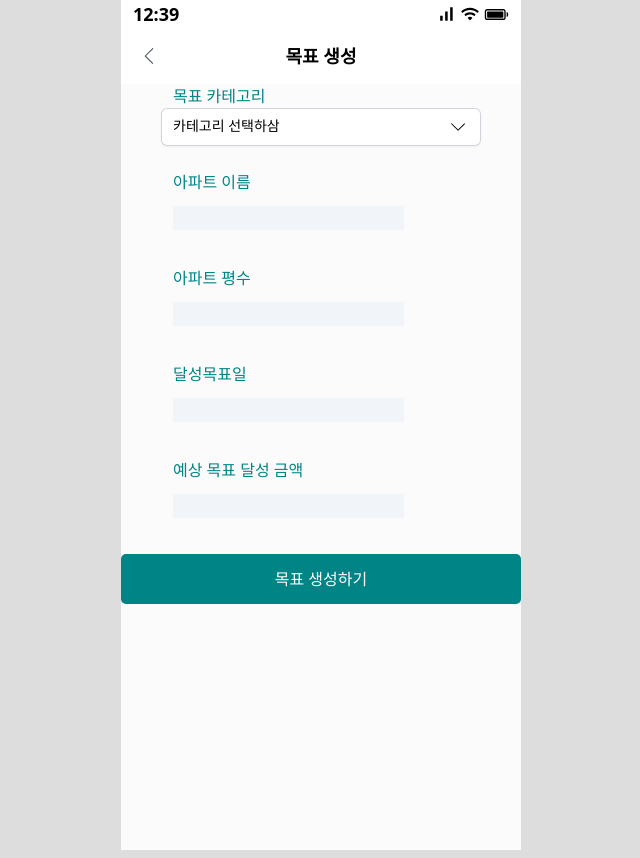
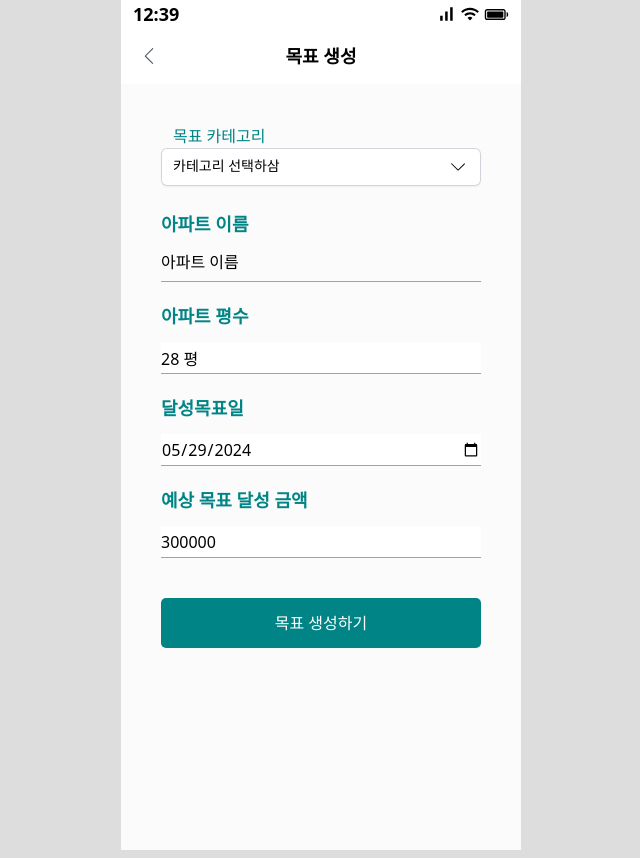
Before and after one commit to HanaPiece/hana-piece-client, a React (Vite) app: page /mypage/goal/create in a window 1280 px wide. Shown: the whole page, without its empty margins (319-959 px from the left). Built offline with nearby package versions, Linux system fonts and the light colour scheme; what chartjs-plugin-datalabels would draw is missing.

Commit message:
design: 마이페이지 목표관리 디자인 수정

```diff
--- a/src/pages/mypage/goal/GoalCreatePage.tsx
+++ b/src/pages/mypage/goal/GoalCreatePage.tsx
@@ -16,10 +16,9 @@ export const GoalCreatePage = () => {
 
   return (
     <>
-      <div className="container m-10">
+      <div className="container ">
         <TopLine name={"목표 생성"} />
-
-        <div className="flex flex-col items-center">
+        <div className="flex flex-col items-center m-10">
           <div className="">
             <label className="m-3 text-customGreen">목표 카테고리</label>
             <br />
@@ -75,28 +74,29 @@ export const GoalCreatePage = () => {
             <br />
             <br />
 
-            <label className="m-3 text-customGreen">아파트 이름</label>
-            <br />
-            <input type="text" className="m-3 bg-slate-100"></input>
-            <br />
-            <br />
-            <label className="m-3 text-customGreen">아파트 평수</label>
-            <br />
-            <input type="text" className="m-3 bg-slate-100" />
-            <br />
-            <br />
-            <label className="m-3 text-customGreen">달성목표일</label>
-            <br />
-            <input type="text" className="m-3 bg-slate-100" />
-            <br />
-            <br />
-            <label className="m-3 text-customGreen">예상 목표 달성 금액</label>
-            <br />
-            <input type="text" className="m-3 bg-slate-100" />
-            <br />
-            <br />
-          </div>
-          <GreenButton path={"/mypage"} name={"목표 생성하기"} />
+            <label className="text-customGreen font-bold text-lg">아파트 이름</label>
+            <p className="border-b border-gray-400 h-8 mt-3 mb-5">아파트 이름</p>
+
+            <label className="text-customGreen font-bold text-lg">아파트 평수</label>
+            <input
+              type="text"
+              className="w-full border-b border-gray-400 h-8 mt-3 mb-5"
+              value="28 평"
+            />
+            <label className="text-customGreen font-bold text-lg">달성목표일</label>
+            <input
+              type="date"
+              className="w-full border-b border-gray-400 h-8 mt-3 mb-5"
+              value="2024-05-29"
+            />
+            <label className="text-customGreen font-bold text-lg">예상 목표 달성 금액</label>
+            <input
+              type="text"
+              className="w-full border-b border-gray-400 h-8 mt-3 mb-10"
+              value="300000"
+            />
+            <GreenButton path={"/mypage/goal"} name={"목표 생성하기"} />
+            </div>
         </div>
       </div>
     </>
--- a/src/pages/mypage/goal/GoalDetailPage.tsx
+++ b/src/pages/mypage/goal/GoalDetailPage.tsx
@@ -19,25 +19,20 @@ export const GoalDetailPage = () => {
 
   return (
     <>
-      <div className="container m-10">
-        <TopLine name={"목표 관리"} />
-
+      <div className="container">
+        <TopLine name={"목표 수정"} />
         <div className="flex flex-col items-center">
-          <div className=" bg-slate-200 mt-10 w-3/4 h-200 rounded-lg">
-            <span className="text-sm text-customGreen font-bold p-5">
+          <div className=" bg-slate-200 mt-10 w-3/4 h-200 rounded-3xl p-5 mb-8">
+            <p className="text-sm text-customGreen font-bold mb-5">
               목표 {count}
-            </span>
-            <br />
-            <br />
+            </p>
             <span className="flex justify-center text-xl text-customGreen font-bold">
-              목표 이름 다시 fetch 해오기~
+              🚗🏠🙏🧙🪄
             </span>
           </div>
 
-          <div className="">
-            <label className="m-3 text-customGreen">목표 카테고리</label>
-            <br />
-
+          <div className="mx-10 mb-5">
+            <label className="text-customGreen font-bold text-lg">목표 카테고리</label>
             <div className="relative inline-block text-left">
               <div>
                 <button
@@ -89,40 +84,29 @@ export const GoalDetailPage = () => {
             <br />
             <br />
 
-            <label className="m-3 text-customGreen">아파트 이름</label>
-            <br />
-            <span className="m-3 bg-slate-100">아파트 이름</span>
-            <br />
-            <br />
-            <label className="m-3 text-customGreen">아파트 평수</label>
-            <br />
+            <label className="text-customGreen font-bold text-lg">아파트 이름</label>
+            <p className="border-b border-gray-400 h-8 mt-3 mb-5">아파트 이름</p>
+
+            <label className="text-customGreen font-bold text-lg">아파트 평수</label>
             <input
               type="text"
-              className="m-3 bg-slate-100"
-              value="original value"
+              className="w-full border-b border-gray-400 h-8 mt-3 mb-5"
+              value="28 평"
             />
-            <br />
-            <br />
-            <label className="m-3 text-customGreen">달성목표일</label>
-            <br />
+            <label className="text-customGreen font-bold text-lg">달성목표일</label>
+            <input
+              type="date"
+              className="w-full border-b border-gray-400 h-8 mt-3 mb-5"
+              value="2024-05-29"
+            />
+            <label className="text-customGreen font-bold text-lg">예상 목표 달성 금액</label>
             <input
               type="text"
-              className="m-3 bg-slate-100"
-              value="original value"
+              className="w-full border-b border-gray-400 h-8 mt-3 mb-10"
+              value="300000"
             />
-            <br />
-            <br />
-            <label className="m-3 text-customGreen">예상 목표 달성 금액</label>
-            <br />
-            <input
-              type="text"
-              className="m-3 bg-slate-100"
-              value="original value"
-            />
-            <br />
-            <br />
+            <GreenButton path={"/mypage/goal"} name={"저장"} />
           </div>
-          <GreenButton path={"/mypage"} name={"저장"} />
         </div>
       </div>
     </>
--- a/src/pages/mypage/goal/GoalListPage.tsx
+++ b/src/pages/mypage/goal/GoalListPage.tsx
@@ -1,6 +1,7 @@
 import { useNavigate } from "react-router-dom";
 import { TopLine } from "../../../components/ui/TopLine";
 import { SlPlus } from "react-icons/sl";
+import { GreenButton } from "../../../components/ui/GreenButton";
 
 const goals = [
   { id: 1, name: "아파트 이름" },
@@ -20,8 +21,8 @@ const Goal = ({ id, count, name }: Props) => {
   return (
     <>
       <div
+        className="flex p-4 mb-2 border rounded-lg shadow-sm bg-white items-center cursor-pointer hover:shadow-md"
         onClick={() => navigate(`${id}`, { state: { count } })}
-        className="flex cursor-pointer border border-gray-300 m-2 p-2 hover:shadow-lg"
       >
         <span className="text-sm text-customGreen font-bold">목표 {count}</span>
         <span className="ml-5">{name}</span>
@@ -31,18 +32,13 @@ const Goal = ({ id, count, name }: Props) => {
 };
 
 export const GoalListPage = () => {
-  const navigate = useNavigate();
   return (
     <>
       <div>
-        <div className="flex">
         <TopLine name={"목표 관리"} />
-          <SlPlus
-            className="ml-auto m-8 w-7 h-7 cursor-pointer"
-            onClick={() => navigate("create")}
-          />
-        </div>
-        <div>
+        <div className="m-10">
+          <span className="text-xl font-hana-m">🚩 목표</span>
+          <div className="my-4 space-y-4">
             {goals.map((goal, count) => (
               <Goal
                 key={goal.id}
@@ -52,6 +48,8 @@ export const GoalListPage = () => {
               />
             ))}
           </div>
+          <GreenButton path={"create"} name={"+ 목표 추가"} />
+        </div>
       </div>
     </>
   );
```
Lines whose indentation alone changed are shown as unchanged.
